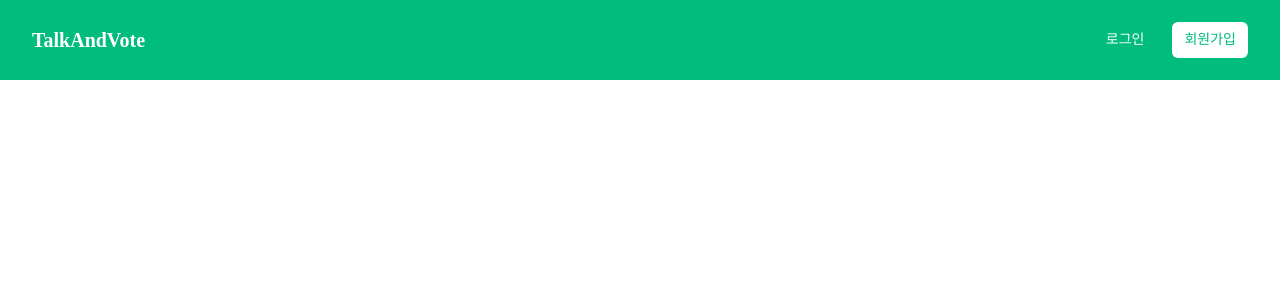
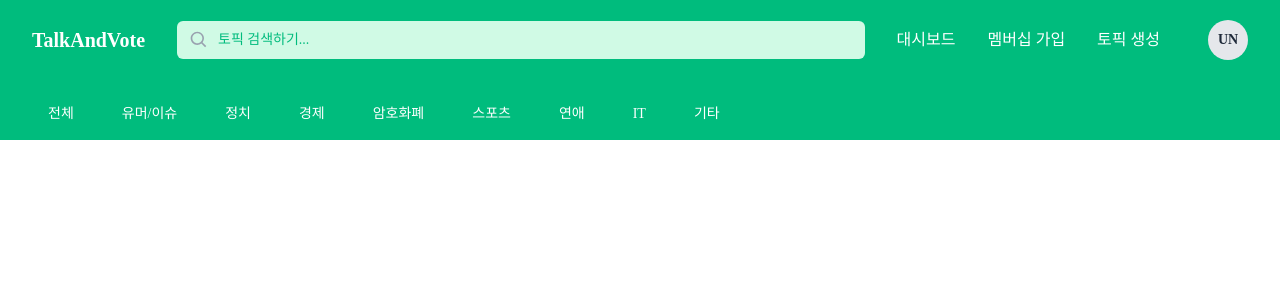
Before and after one commit to Griotold/talk-and-vote, a React app in the folder frontend/: page / in a window 1280 px wide. Shown: the top 300 px of the page. Built offline with nearby package versions, Linux system fonts and the light colour scheme; the HTML template or start-up script is replaced by a standard one; a web font is replaced by a local one.

Commit message:
2-4. Navbar.jsx 메뉴 바 제작 완성

```diff
--- a/frontend/src/Components/Navbar/auth/DesktopAuthButtons.jsx
+++ b/frontend/src/Components/Navbar/auth/DesktopAuthButtons.jsx
@@ -14,14 +14,7 @@ const AvatarPlaceholder = ({ name }) => {
   );
 };
 
-const DesktopAuthButtons = ({
-  isAuthenticated,
-  isOpen,
-  setIsOpen,
-  onLogoutClick,
-  onLoginClick,
-  onSignupClick,
-}) => {
+const DesktopAuthButtons = ({ isAuthenticated, isOpen, setIsOpen, logout }) => {
   return (
     <div className="hidden md:flex items-center ml-8">
       {isAuthenticated ? (
@@ -48,7 +41,7 @@ const DesktopAuthButtons = ({
                 문의하기
               </Link>
               <button
-                onClick={onLogoutClick}
+                onClick={logout}
                 className="block w-full text-left px-4 py-2 text-sm text-gray-700 hover:bg-gray-100"
               >
                 로그아웃
@@ -58,16 +51,10 @@ const DesktopAuthButtons = ({
         </div>
       ) : (
         <div className="flex space-x-4">
-          <button
-            onClick={onLoginClick}
-            className="text-white hover:bg-emerald-600 px-3 py-2 rounded-md text-sm font-medium transition-all duration-500"
-          >
+          <button className="text-white hover:bg-emerald-600 px-3 py-2 rounded-md text-sm font-medium transition-all duration-500">
             로그인
           </button>
-          <button
-            onClick={onSignupClick}
-            className="text-emerald-500 bg-white hover:bg-gray-100 px-3 py-2 rounded-md text-sm font-medium transition-all duration-500"
-          >
+          <button className="text-emerald-500 bg-white hover:bg-gray-100 px-3 py-2 rounded-md text-sm font-medium transition-all duration-500">
             회원가입
           </button>
         </div>
--- a/frontend/src/Components/Navbar/auth/MobileAuthButtons.jsx
+++ b/frontend/src/Components/Navbar/auth/MobileAuthButtons.jsx
@@ -1,13 +1,7 @@
-
+// MobileAuthButtons.tsx
 import { Link } from "react-router-dom";
 
-const MobileAuthButtons = ({
-  isAuthenticated,
-  setIsOpen,
-  onLogoutClick,
-  onLoginClick,
-  onSignupClick,
-}) => (
+const MobileAuthButtons = (isAuthenticated) => (
   <div className="pt-2 flex flex-col space-y-2 w-full">
     {isAuthenticated ? (
       <>
@@ -26,10 +20,7 @@ const MobileAuthButtons = ({
           문의하기
         </Link>
         <button
-          onClick={() => {
-            setIsOpen(false);
-            onLogoutClick();
-          }}
+          onClick={() => setIsOpen(false)}
           className="text-white hover:bg-emerald-600 block px-3 py-2 rounded-md text-base font-medium transition-all duration-500 text-left"
         >
           로그아웃
@@ -38,19 +29,13 @@ const MobileAuthButtons = ({
     ) : (
       <>
         <button
-          onClick={() => {
-            setIsOpen(false);
-            onLoginClick();
-          }}
+          onClick={() => setIsOpen(false)}
           className="text-white hover:bg-emerald-600 block px-3 py-2 rounded-md text-base font-medium transition-all duration-500 text-left"
         >
           로그인
         </button>
         <button
-          onClick={() => {
-            setIsOpen(false);
-            onSignupClick();
-          }}
+          onClick={() => setIsOpen(false)}
           className="text-white hover:bg-emerald-600 block px-3 py-2 rounded-md text-base font-medium transition-all duration-500 text-left"
         >
           회원가입
--- a/frontend/src/Components/Navbar/index.jsx
+++ b/frontend/src/Components/Navbar/index.jsx
@@ -1,24 +1,30 @@
 import { useState } from "react";
 
 import Logo from "./layout/Logo";
+import SearchMenu from "./layout/SearchMenu";
 import MobileToggleButton from "./layout/MobileToggleButton";
 import MobileMenu from "./layout/MobileMenu";
+import Categories from "./layout/Categories";
 import AuthButtons from "./auth/DesktopAuthButtons";
 
 function Navbar() {
   const [isOpen, setIsOpen] = useState(false);
-  const isAuthenticated = false;
+  const isAuthenticated = true;
 
   const onLoginClick = () => {
-    alert("로그인");
+    console.log("로그인");
   };
 
   const onSignupClick = () => {
-    alert("회원가입");
+    console.log("회원가입");
   };
 
   const onLogoutClick = () => {
-    alert("로그아웃");
+    console.log("로그아웃");
+  };
+
+  const onCategoryClick= (category) => {
+    console.log(category);
   };
 
   return (
@@ -27,6 +33,7 @@ function Navbar() {
         <div className="flex items-center justify-between h-14 md:h-20">
           <div className="flex items-center flex-1">
             <Logo />
+            <SearchMenu />
           </div>
           <MobileToggleButton
             isOpen={isOpen}
@@ -51,6 +58,8 @@ function Navbar() {
           onSignupClick={onSignupClick}
         />
       </div>
+
+      <Categories onClick={onCategoryClick} />
     </nav>
   );
 }
--- /dev/null
+++ b/frontend/src/Components/Navbar/layout/Categories.jsx
@@ -0,0 +1,19 @@
+import { CATEGORIES } from "../../../constants/categories";
+
+const Categories = ({ onClick }) => (
+  <div className="flex overflow-x-auto scrollbar-hide max-w-full mx-auto px-4 sm:px-6 lg:px-8 mt-2">
+    <div className="flex space-x-4 py-2 whitespace-nowrap">
+      {CATEGORIES.map((category) => (
+        <button
+          key={category}
+          onClick={() => onClick(category)}
+          className="px-4 py-2 rounded-md text-sm font-medium transition-all duration-500 text-white hover:bg-emerald-600"
+        >
+          {category}
+        </button>
+      ))}
+    </div>
+  </div>
+);
+
+export default Categories;
--- a/frontend/src/Components/Navbar/layout/MobileMenu.jsx
+++ b/frontend/src/Components/Navbar/layout/MobileMenu.jsx
@@ -2,14 +2,7 @@ import { BiSearch } from "react-icons/bi";
 import SharedNavLinks from "../shared/SharedNavLinks";
 import MobileAuthButtons from "../auth/MobileAuthButtons";
 
-const MobileMenu = ({
-  isOpen,
-  setIsOpen,
-  isAuthenticated,
-  onLogoutClick,
-  onLoginClick,
-  onSignupClick,
-}) => (
+const MobileMenu = ({ isOpen, setIsOpen, isAuthenticated, logout }) => (
   <div
     className={`md:hidden transform transition-all duration-300 ease-in-out ${
       isOpen
@@ -36,13 +29,7 @@ const MobileMenu = ({
         />
       </div>
 
-      <MobileAuthButtons
-        isAuthenticated={isAuthenticated}
-        setIsOpen={setIsOpen}
-        onLogoutClick={onLogoutClick}
-        onLoginClick={onLoginClick}
-        onSignupClick={onSignupClick}
-      />
+      <MobileAuthButtons isAuthenticated={isAuthenticated} logout={logout} />
     </div>
   </div>
 );
--- /dev/null
+++ b/frontend/src/Components/Navbar/layout/SearchMenu.jsx
@@ -0,0 +1,22 @@
+import { BiSearch } from "react-icons/bi";
+import SharedNavLinks from "../shared/SharedNavLinks";
+
+const SearchMenu = () => (
+  <div className="hidden xl:flex items-center ml-8 flex-1">
+    <form className="relative flex-1 max-w-6xl">
+      <div className="absolute inset-y-0 left-0 pl-3 flex items-center pointer-events-none">
+        <BiSearch className="h-5 w-5 text-gray-400" />
+      </div>
+      <input
+        type="text"
+        className="block w-full pl-10 pr-3 py-2 border border-transparent rounded-md leading-5 bg-emerald-100 text-emerald-900 placeholder-emerald-500 hover:bg-white hover:text-emerald-900 hover:placeholder-emerald-400 sm:text-sm transition-all duration-500"
+        placeholder="토픽 검색하기..."
+      />
+    </form>
+    <div className="flex items-center ml-8 space-x-8">
+      <SharedNavLinks linkClassName="flex flex-col items-center text-white hover:text-gray-200 transition-all duration-500" />
+    </div>
+  </div>
+);
+
+export default SearchMenu;
--- /dev/null
+++ b/frontend/src/constants/categories.js
@@ -0,0 +1,11 @@
+export const CATEGORIES = [
+  "전체",
+  "유머/이슈",
+  "정치",
+  "경제",
+  "암호화폐",
+  "스포츠",
+  "연애",
+  "IT",
+  "기타",
+];
--- a/frontend/src/constants/menuLinks.js
+++ b/frontend/src/constants/menuLinks.js
@@ -1,4 +1,5 @@
 export const MENU_LINKS = [
-    { to: "/create-topic", label: "토픽 생성" },
-    { to: "/membership", label: "맴버십 가입" },
-]
+  { to: "/dashboard", label: "대시보드" },
+  { to: "/membership", label: "멤버십 가입" },
+  { to: "/create-topic", label: "토픽 생성" },
+];
```
